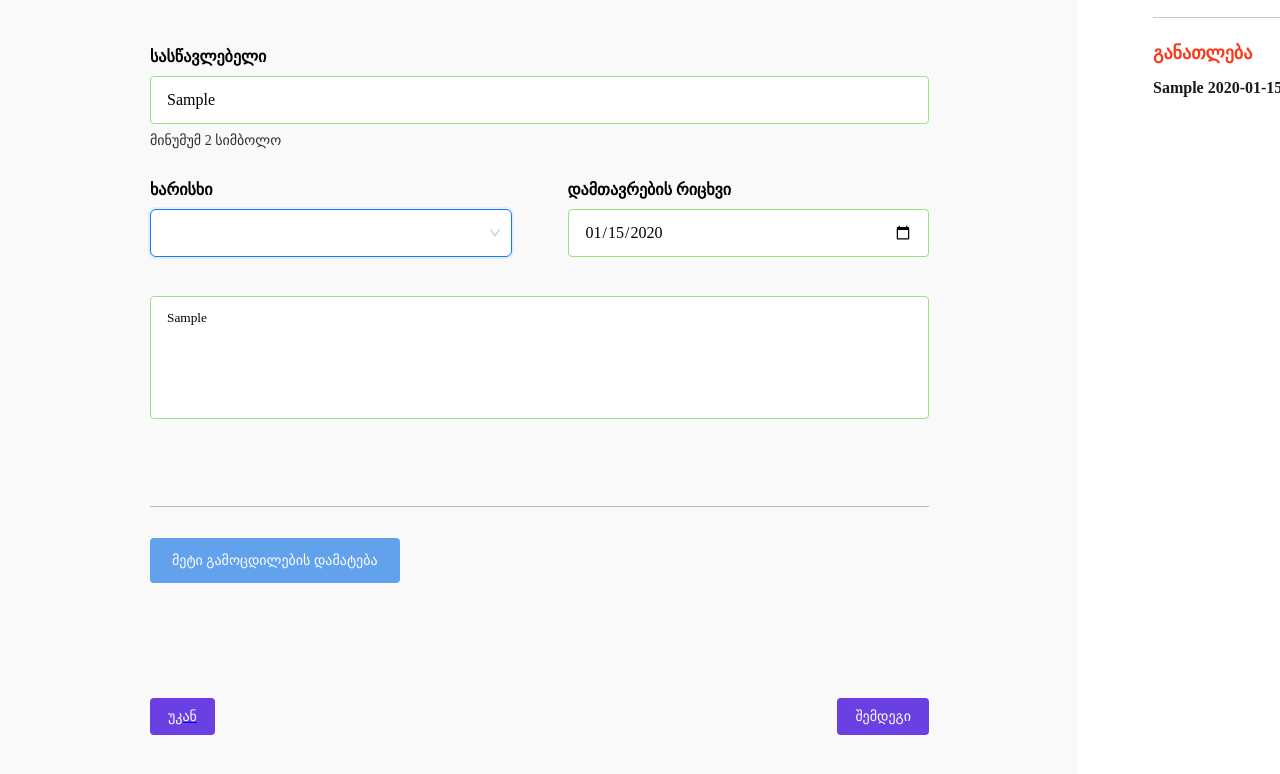
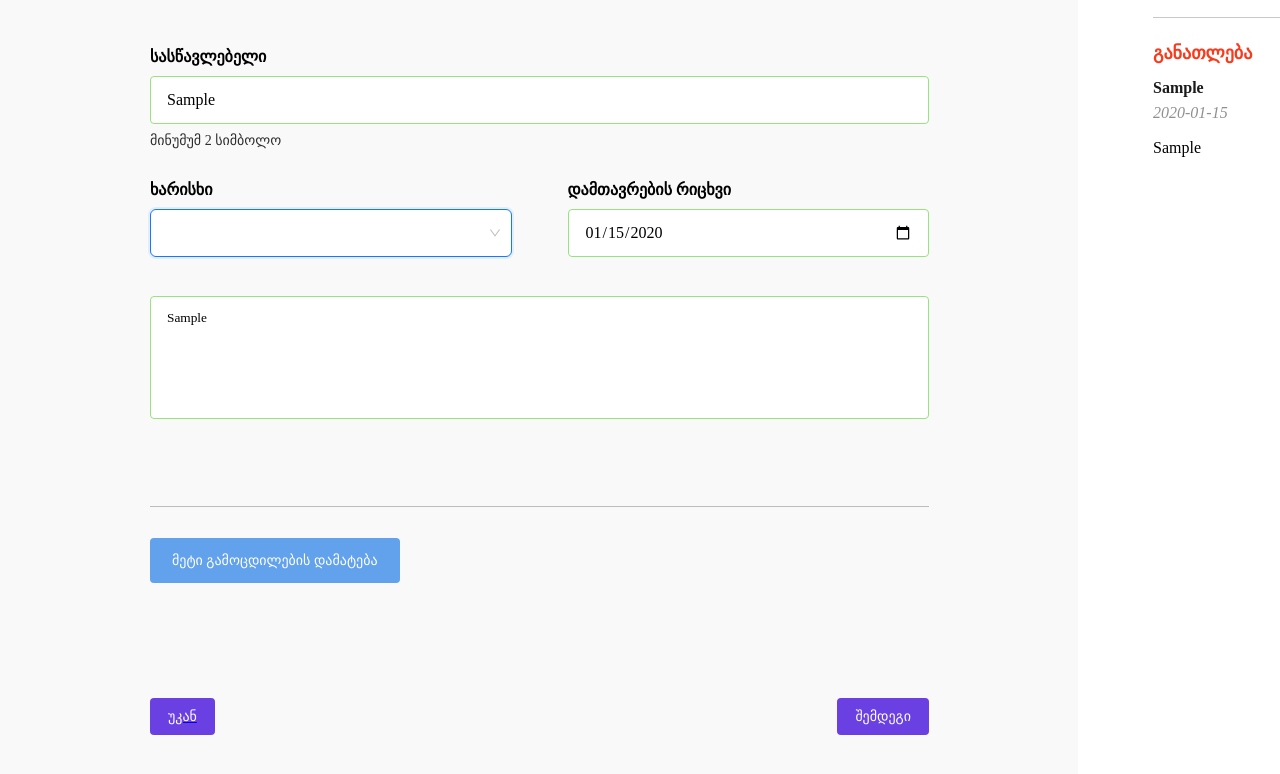
Before and after one commit to lukakhutsishvili/CVgenerator, a React (Vite) app: page /Education in a window 1280 px wide. Both pictures are taken after typing "Sample", "2020-01-15", "Sample" into the empty fields and a click on the button "შემდეგი". Shown: the part 116-890 px from the top of the page. Built offline with nearby package versions, Linux system fonts and the light colour scheme; a web font is replaced by a local one.

Commit message:
add education data in CvComponent

```diff
--- a/src/components/CVcomponent.tsx
+++ b/src/components/CVcomponent.tsx
@@ -94,9 +94,9 @@ function CVcomponent() {
             {educationData &&
               educationData.map((item, index) => (
                 <ExperienceItemWrapper key={index}>
-                  <Position>{`${item.school} ${item.finishingDate}`}</Position>
-                  {/* <Date>{`${item.startingDate} ${item.finishingDate}`}</Date>
-                  <Description>{item.description}</Description> */}
+                  <Position>{`${item.school} ${item.quality}`}</Position>
+                  <Date>{`${item.finishingDate}`}</Date>
+                  <Description>{item.description}</Description>
                 </ExperienceItemWrapper>
               ))}
           </>
```
